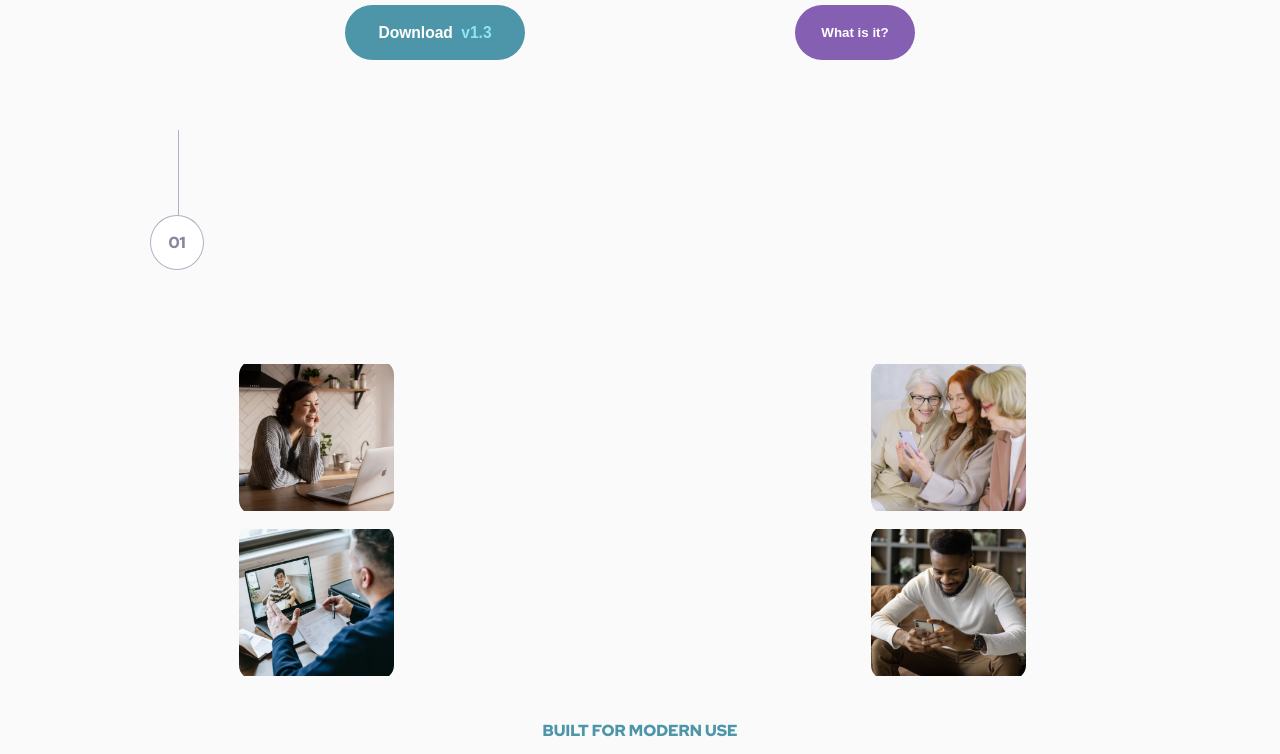
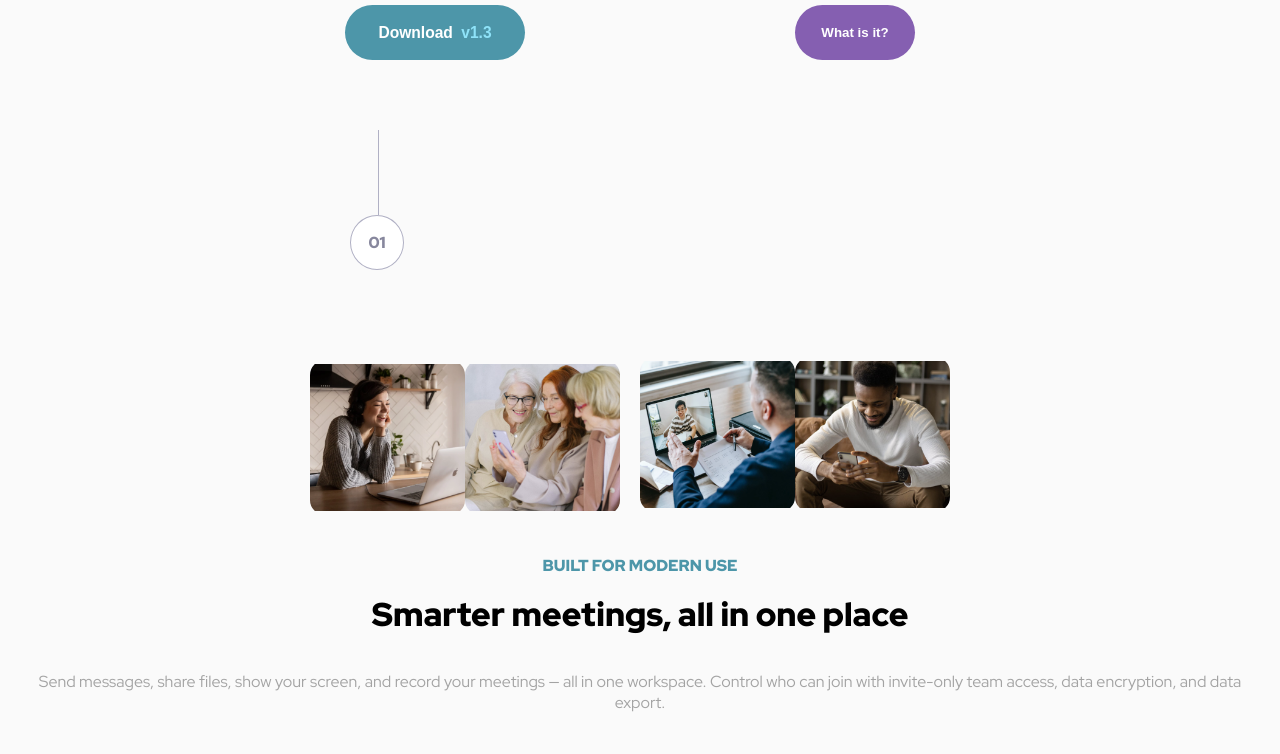
Before and after one commit to Netjonin/Frontend, a plain HTML site: page index.html in a window 1280 px wide. Shown: the part 680-1434 px from the top of the page. Drawn offline with Linux system fonts and the light colour scheme.

Commit message:
new commits

```diff
--- a/index.html
+++ b/index.html
@@ -72,7 +72,7 @@
                 <p>01</p>
             </div>
     </div>
-
+<div class="all">
     <div class="img-container first">
         <img class="img-1" src="assets/image/Bitmap.png" alt="first-image">
         <img class="img-2" src="assets/image/Bitmap (1).png" alt="second-image">
@@ -81,6 +81,8 @@
         <img class="img-1" src="assets/image/Bitmap (2).png" alt="first-image">
         <img class="img-2" src="assets/image/Bitmap (3).png" alt="second-image">
     </div>
+</div>
+
     <p class="modern-use">
         Built for modern use
     </p>
--- a/styles.css
+++ b/styles.css
@@ -10,6 +10,8 @@ body{
     padding: 0;
     margin: 0;
     font-family: 'Red Hat Display', sans-serif;
+    display: flex;
+    justify-content: center;
 }
 
 .title {
@@ -227,6 +229,33 @@ object-fit: contain;
     background: #855FB1;
 }
 
+@media only screen and (max-width: 320px) {
+    .joined{
+        margin-left: -10px;
+    }
+
+}
+
+@media only screen and (min-width: 414px) {
+    .joined{
+        margin-left: 35px;
+    }
+}
+
+@media only screen and (max-width: 411px) {
+    .joined{
+        margin-right: 50px;
+    }
+}
+
+@media only screen and (min-width: 540pxpx) {
+    .joined {
+        display: flex;
+        flex-direction: column;
+        align-items: center;
+        justify-content: center;
+    }
+}
 
 @media only screen and (min-width: 768px) {
     /* For tablet phones: */
@@ -266,5 +295,26 @@ object-fit: contain;
       margin-top: 0;
   }
 
+  .joined{
+    margin-left: 200px;
+  }
+.all{
+    display: flex;
+    flex-direction: row;
+    justify-content: center;
+}
+.first{
+display: flex;
+justify-content: space-around;
+}
 
+.second{
+    margin-top: 87px;
+    display: flex;
+    justify-content: space-around;
 }
+
+.img-2{
+    margin-right: 5px;
+}
+}
```
